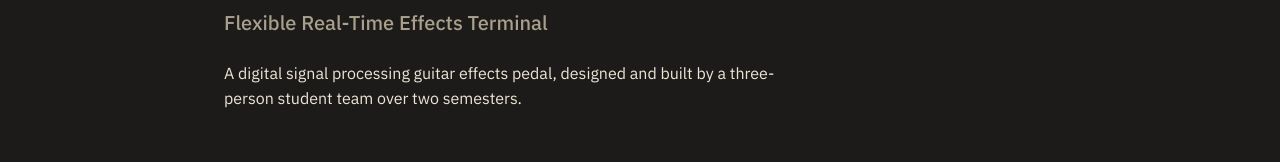
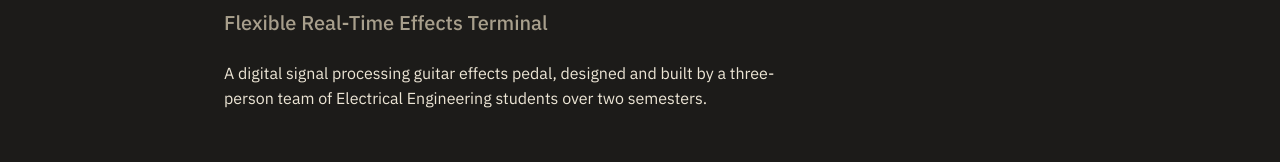
Before and after one commit to ken-abel/SD, a plain HTML site: page index.html in a window 1280 px wide. Shown: the part 212-374 px from the top of the page. Drawn offline with Linux system fonts and the light colour scheme.

Commit message:
Changes to be committed: 	modified:   index.html

```diff
--- a/index.html
+++ b/index.html
@@ -27,7 +27,7 @@
   <section class="hero">
     <h1 class="display">F.R.E.T</h1>
     <div class="full-name">Flexible Real-Time Effects Terminal</div>
-    <p class="tagline">A digital signal processing guitar effects pedal, designed and built by a three-person student team over two semesters.</p>
+    <p class="tagline">A digital signal processing guitar effects pedal, designed and built by a three-person team of Electrical Engineering students over two semesters.</p>
   </section>
 
   <section id="overview">
```
